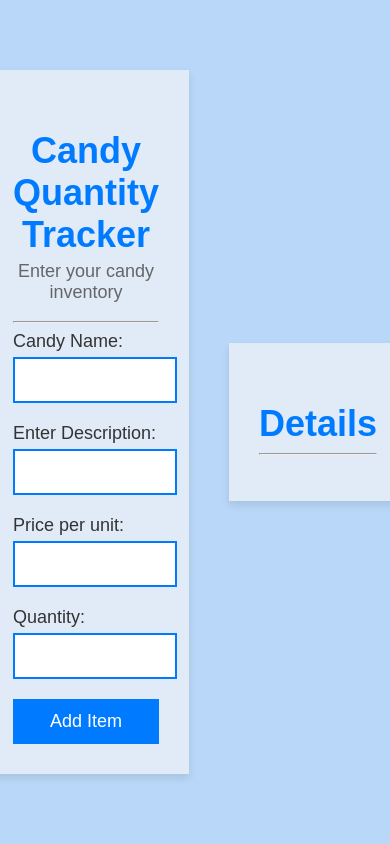
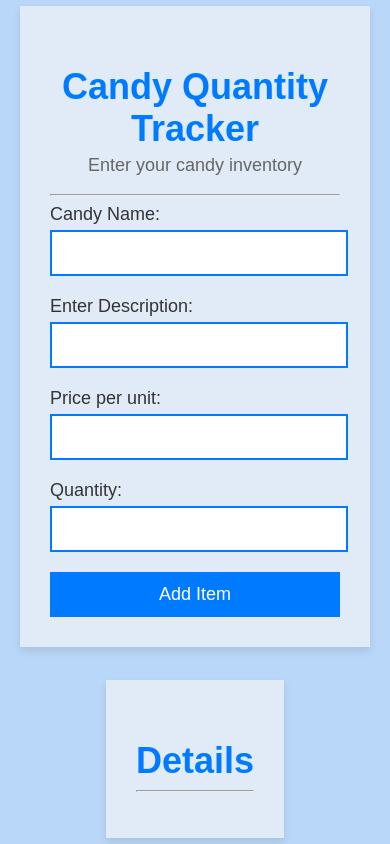
Before and after one commit to mohitx1/CandyStore, a website: page views/Candy_Shop.html in a window 390 px wide. Drawn offline with nearby package versions, Linux system fonts and the light colour scheme; no server answers.

Commit message:
#made it responsive for small screens

```diff
--- a/views/Candy_Shop.html
+++ b/views/Candy_Shop.html
@@ -17,9 +17,11 @@
 
   .container {
     display: flex;
+    flex-wrap: wrap;
     justify-content: center;
     align-items: center;
     min-height: 100vh;
+    gap: 20px;
   }
 
   .card {
```
